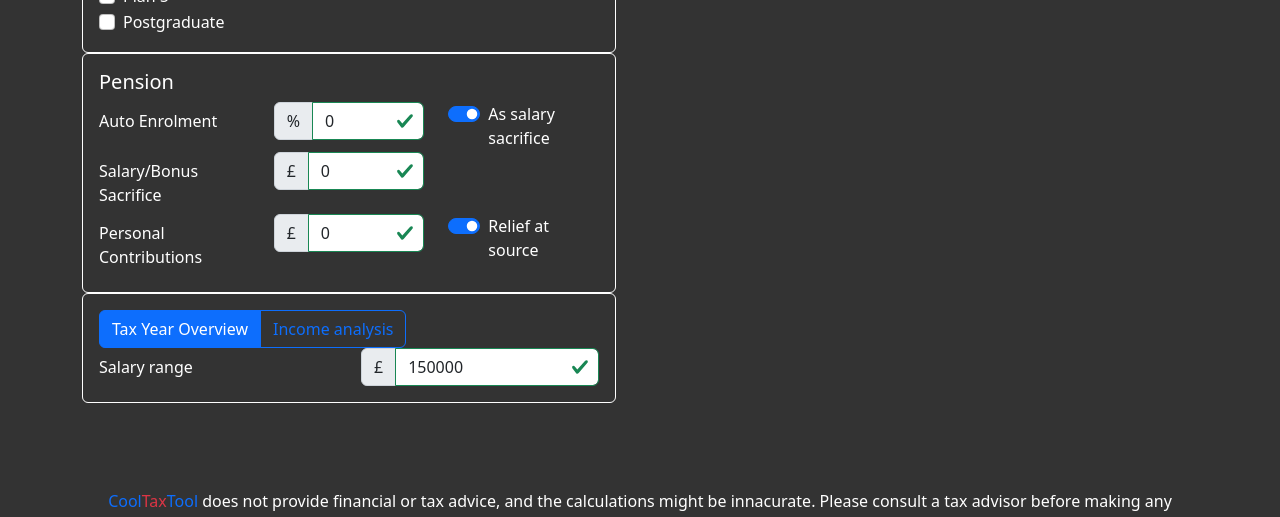
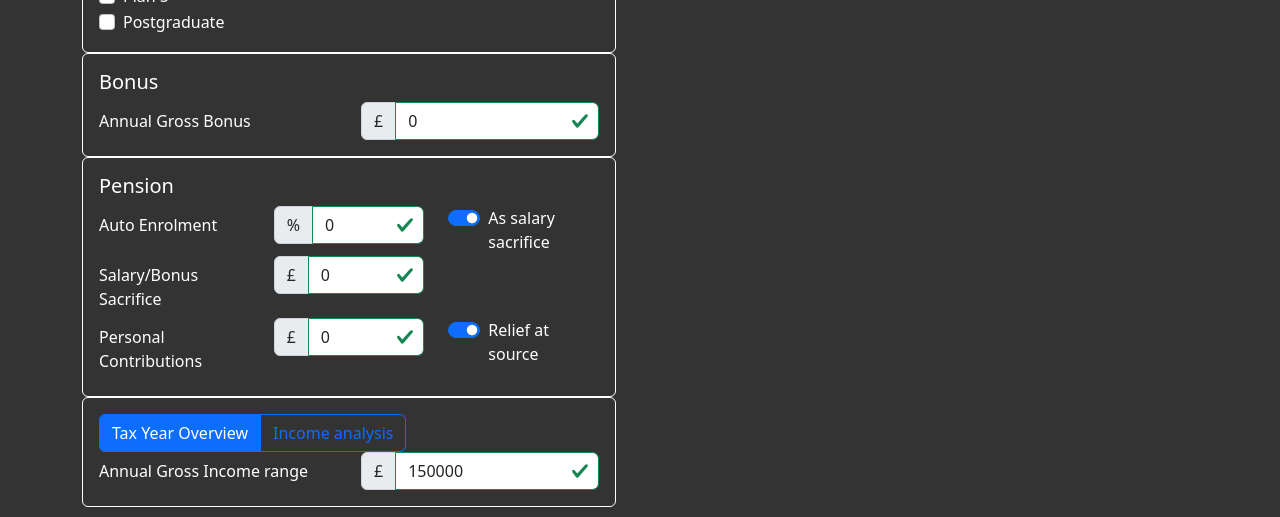
Before and after one commit to wozniakpawel/cooltaxtool, a React (Create React App) app: page / in a window 1280 px wide. Shown: the part 423-940 px from the top of the page. Built offline with nearby package versions, Linux system fonts and the light colour scheme; grey boxes are pictures that could not be loaded.

Commit message:
code refactoring, salary and bonus separate

```diff
--- a/src/components/IncomeAnalysis/TaxBreakdown.js
+++ b/src/components/IncomeAnalysis/TaxBreakdown.js
@@ -4,7 +4,7 @@ import { Table, Card } from "react-bootstrap";
 import { numberWithCommas } from "../../utils/DisplayFormat";
 
 const TaxBreakdown = (props) => {
-  const results = calculateTaxes(props.inputs.grossIncome, props.inputs);
+  const results = calculateTaxes(props.inputs);
 
   function renderSingleValue(name, value) {
     return (
@@ -36,14 +36,14 @@ const TaxBreakdown = (props) => {
     <Card>
       <Card.Body>
         <Card.Title>
-          Tax breakdown for {numberWithCommas(props.inputs.grossIncome)}
+          Tax breakdown
         </Card.Title>
 
         <Table size="sm">
           <tbody>
-            {renderSingleValue("Gross Income", results.grossIncome)}
+            {renderBreakDown("Annual Gross Income", results.annualGrossIncome)}
             {renderSingleValue("Adjusted Net Income", results.adjustedNetIncome)}
-            {renderSingleValue("Tax Allowance", results.taxAllowance)}
+            {renderBreakDown("Tax Allowance", results.taxAllowance)}
             {renderBreakDown("Employer NI", results.employerNI)}
           </tbody>
         </Table>
--- a/src/components/UserMenu.js
+++ b/src/components/UserMenu.js
@@ -21,8 +21,9 @@ const requiredPositiveNumber = yup.number("Must be a number.")
     .required("Field required.");
 
 const schema = yup.object().shape({
-    grossIncome: requiredPositiveNumber,
-    salaryRange: requiredPositiveNumber,
+    annualGrossSalary: requiredPositiveNumber,
+    annualGrossBonus: requiredPositiveNumber,
+    annualGrossSalaryRange: requiredPositiveNumber,
     pensionContributions: yup.object().shape({
         autoEnrolment: requiredPositiveNumber
             .max(30, "Must be less than or equal to 30."),
@@ -34,8 +35,9 @@ const schema = yup.object().shape({
 export const defaultInputs = {
     taxYear: '2023/24',
     studentLoan: [],
-    grossIncome: 0,
-    salaryRange: 150000,
+    annualGrossSalary: 0,
+    annualGrossBonus: 0,
+    annualGrossSalaryRange: 150000,
     residentInScotland: false,
     noNI: false,
     blind: false,
@@ -69,8 +71,9 @@ const UseEffectWrapper = ({ onUserInputsChange }) => {
 
     const parseValuesToFloats = (values) => {
         let parsedValues = { ...values };
-        parsedValues.grossIncome = parseFloat(parsedValues.grossIncome);
-        parsedValues.salaryRange = parseFloat(parsedValues.salaryRange);
+        parsedValues.annualGrossSalary = parseFloat(parsedValues.annualGrossSalary);
+        parsedValues.annualGrossBonus = parseFloat(parsedValues.annualGrossBonus);
+        parsedValues.annualGrossSalaryRange = parseFloat(parsedValues.annualGrossSalaryRange);
         parsedValues.pensionContributions.autoEnrolment = parseFloat(parsedValues.pensionContributions.autoEnrolment);
         parsedValues.pensionContributions.salarySacrifice = parseFloat(parsedValues.pensionContributions.salarySacrifice);
         parsedValues.pensionContributions.personal = parseFloat(parsedValues.pensionContributions.personal);
@@ -200,6 +203,34 @@ export function UserMenu({ onUserInputsChange }) {
 
                                     <Card>
                                         <Card.Body>
+                                            <Card.Title>Bonus</Card.Title>
+                                            <Form.Group as={Row} controlId="annualGrossBonus">
+                                                <Form.Label column>Annual Gross Bonus</Form.Label>
+                                                <Col>
+                                                    <InputGroup hasValidation>
+                                                        <InputGroup.Text>£</InputGroup.Text>
+                                                        <Form.Control
+                                                            type="number"
+                                                            inputMode="decimal"
+                                                            name="annualGrossBonus"
+                                                            value={values.annualGrossBonus}
+                                                            onChange={handleInputChange}
+                                                            isValid={!errors.annualGrossBonus}
+                                                            isInvalid={!!errors.annualGrossBonus}
+                                                            min={0}
+                                                            step={1000}
+                                                        />
+                                                        <Form.Control.Feedback type="invalid">
+                                                            {errors.annualGrossBonus}
+                                                        </Form.Control.Feedback>
+                                                    </InputGroup>
+                                                </Col>
+                                            </Form.Group>
+                                        </Card.Body>
+                                    </Card>
+
+                                    <Card>
+                                        <Card.Body>
                                             <Card.Title>Pension</Card.Title>
                                             <Form.Group as={Row} controlId="pensionContributions.autoEnrolment">
                                                 <Form.Label column sm={4}>Auto Enrolment</Form.Label>
@@ -313,24 +344,24 @@ export function UserMenu({ onUserInputsChange }) {
                                             </ButtonGroup>
 
                                             {values.incomeAnalysis &&
-                                                <Form.Group as={Row} controlId="grossIncome">
-                                                    <Form.Label column>Annual Gross Income</Form.Label>
+                                                <Form.Group as={Row} controlId="annualGrossSalary">
+                                                    <Form.Label column>Annual Gross Salary</Form.Label>
                                                     <Col>
                                                         <InputGroup hasValidation>
                                                             <InputGroup.Text>£</InputGroup.Text>
                                                             <Form.Control
                                                                 type="number"
                                                                 inputMode="decimal"
-                                                                name="grossIncome"
-                                                                value={values.grossIncome}
+                                                                name="annualGrossSalary"
+                                                                value={values.annualGrossSalary}
                                                                 onChange={handleInputChange}
-                                                                isValid={!errors.grossIncome}
-                                                                isInvalid={!!errors.grossIncome}
+                                                                isValid={!errors.annualGrossSalary}
+                                                                isInvalid={!!errors.annualGrossSalary}
                                                                 min={0}
                                                                 step={1000}
                                                             />
                                                             <Form.Control.Feedback type="invalid">
-                                                                {errors.grossIncome}
+                                                                {errors.annualGrossSalary}
                                                             </Form.Control.Feedback>
                                                         </InputGroup>
                                                     </Col>
@@ -338,24 +369,24 @@ export function UserMenu({ onUserInputsChange }) {
                                             }
 
                                             {!values.incomeAnalysis &&
-                                                <Form.Group as={Row} controlId="grossIncome">
-                                                    <Form.Label column>Salary range</Form.Label>
+                                                <Form.Group as={Row} controlId="annualGrossSalaryRange">
+                                                    <Form.Label column>Annual Gross Income range</Form.Label>
                                                     <Col>
                                                         <InputGroup hasValidation>
                                                             <InputGroup.Text>£</InputGroup.Text>
                                                             <Form.Control
                                                                 type="number"
                                                                 inputMode="decimal"
-                                                                name="salaryRange"
-                                                                value={values.salaryRange}
+                                                                name="annualGrossSalaryRange"
+                                                                value={values.annualGrossSalaryRange}
                                                                 onChange={handleInputChange}
-                                                                isValid={!errors.salaryRange}
-                                                                isInvalid={!!errors.salaryRange}
+                                                                isValid={!errors.annualGrossSalaryRange}
+                                                                isInvalid={!!errors.annualGrossSalaryRange}
                                                                 min={10000}
                                                                 step={10000}
                                                             />
                                                             <Form.Control.Feedback type="invalid">
-                                                                {errors.salaryRange}
+                                                                {errors.annualGrossSalaryRange}
                                                             </Form.Control.Feedback>
                                                         </InputGroup>
                                                     </Col>
--- a/src/utils/TaxCalc.js
+++ b/src/utils/TaxCalc.js
@@ -1,26 +1,40 @@
 import { taxYears } from './TaxYears';
 import { studentLoanOptions } from '../components/UserMenu';
 
-// Calculate allowance (considering personal allowance with taper & blind person's allowance)
-export function calculateAllowance(income, isBlind, constants) {
+// Gross Income = Salary + Bonuses + Other Income (Dividends, Rental Income, etc.)
+export function calculateAnnualGrossIncome(annualGrossSalary, annualGrossBonus) {
+    return {
+        total: annualGrossSalary + annualGrossBonus,
+        breakdown: [
+            { rate: "Annual Gross Salary", amount: annualGrossSalary },
+            { rate: "Annual Gross Bonus", amount: annualGrossBonus },
+        ]
+    }
+}
+
+// Tax Allowance = Personal Allowance (tapered) + Blind Person's Allowance
+export function calculateTaxAllowance(income, isBlind, constants) {
     const {
         basicAllowance,
         taperThreshold,
         blindPersonsAllowance,
     } = constants.taxAllowance;
 
-    let allowance = basicAllowance;
+    const blindAllowance = isBlind ? blindPersonsAllowance : 0;
+    let personalAllowance = basicAllowance;
 
     if (income > taperThreshold) {
         const reduction = Math.floor((income - taperThreshold) / 2);
-        allowance = Math.max(0, basicAllowance - reduction);
+        personalAllowance = Math.max(0, basicAllowance - reduction);
     }
 
-    if (isBlind) {
-        allowance += blindPersonsAllowance;
+    return {
+        total: personalAllowance + blindAllowance,
+        breakdown: [
+            { rate: "Personal Allowance", amount: personalAllowance },
+            { rate: "Blind Person's Allowance", amount: blindAllowance },
+        ]
     }
-
-    return allowance;
 }
 
 // Calculate income tax
@@ -160,65 +174,67 @@ export function grossManualPensionContributions(personalContribution, taxReliefA
 }
 
 // Top-level function to calculate taxes
-export function calculateTaxes(grossIncome, options) {
-    const constants = taxYears[options.taxYear];
+export function calculateTaxes(inputs) {
+    const constants = taxYears[inputs.taxYear];
+
+    const annualGrossIncome = calculateAnnualGrossIncome(inputs.annualGrossSalary, inputs.annualGrossBonus);
 
     // Apply salary sacrifice
-    let incomeAfterSalarySacrifice = Math.max(0, grossIncome - options.pensionContributions.salarySacrifice);
+    let incomeAfterSalarySacrifice = Math.max(0, annualGrossIncome.total - inputs.pensionContributions.salarySacrifice);
 
     // Calculate auto enrolment pension contributions
-    const autoEnrolmentContribution = incomeAfterSalarySacrifice * (options.pensionContributions.autoEnrolment / 100);
+    const autoEnrolmentContribution = incomeAfterSalarySacrifice * (inputs.pensionContributions.autoEnrolment / 100);
 
     // Deduct auto enrolment contributions from gross income, but only if they are salary sacrificed
-    if (options.autoEnrolmentAsSalarySacrifice)
+    if (inputs.autoEnrolmentAsSalarySacrifice)
         incomeAfterSalarySacrifice -= autoEnrolmentContribution;
 
     // Calculate personal pension contribution (with tax relief at source)
-    const grossedPersonalContribution = grossManualPensionContributions(options.pensionContributions.personal, options.taxReliefAtSource);
+    const grossedPersonalContribution = grossManualPensionContributions(inputs.pensionContributions.personal, inputs.taxReliefAtSource);
 
     // Calculate how much you will have in your pension pot at the end of the tax year
     const pensionPot = {
-        total: options.pensionContributions.salarySacrifice + autoEnrolmentContribution + grossedPersonalContribution,
+        total: inputs.pensionContributions.salarySacrifice + autoEnrolmentContribution + grossedPersonalContribution,
         breakdown: [
-            { rate: "Salary sacrifice", amount: options.pensionContributions.salarySacrifice },
+            { rate: "Salary sacrifice", amount: inputs.pensionContributions.salarySacrifice },
             { rate: "Auto enrolment", amount: autoEnrolmentContribution },
             { rate: "Gross Personal", amount: grossedPersonalContribution },
         ],
     };
 
     // Calculate adjusted net income
-    const adjustedNetIncome = Math.max(0, grossIncome - pensionPot.total);
+    const adjustedNetIncome = Math.max(0, annualGrossIncome.total - pensionPot.total);
 
     // Calculate employee national insurance contributions
-    const employeeNI = calculateNationalInsurance(incomeAfterSalarySacrifice, constants, false, options.noNI);
+    const employeeNI = calculateNationalInsurance(incomeAfterSalarySacrifice, constants, false, inputs.noNI);
 
     // Calculate employer national insurance contributions
-    const employerNI = calculateNationalInsurance(incomeAfterSalarySacrifice, constants, true, options.noNI);
+    const employerNI = calculateNationalInsurance(incomeAfterSalarySacrifice, constants, true, inputs.noNI);
 
     // Calculate student loan repayments
-    const studentLoanRepayments = calculateStudentLoanRepayments(incomeAfterSalarySacrifice, options.studentLoan, constants);
+    const studentLoanRepayments = calculateStudentLoanRepayments(incomeAfterSalarySacrifice, inputs.studentLoan, constants);
 
     // Determine the tax allowance (considering personal allowance taper and blind person's allowance)
-    const taxAllowance = calculateAllowance(adjustedNetIncome, options.blind, constants);
+    const taxAllowance = calculateTaxAllowance(adjustedNetIncome, inputs.blind, constants);
 
     // Calculate taxable income
-    const taxableIncome = Math.max(0, adjustedNetIncome - taxAllowance);
+    const taxableIncome = Math.max(0, adjustedNetIncome - taxAllowance.total);
 
     // Calculate income tax
-    const incomeTax = calculateIncomeTax(taxableIncome, constants, options.residentInScotland);
+    const incomeTax = calculateIncomeTax(taxableIncome, constants, inputs.residentInScotland);
 
     // Calculate combined taxes
     const combinedTaxes = incomeTax.total + employeeNI.total + studentLoanRepayments.total;
 
     // Calculate child benefits
-    const childBenefits = calculateChildBenefits(adjustedNetIncome, options.childBenefits, constants.childBenefitRates);
+    const childBenefits = calculateChildBenefits(adjustedNetIncome, inputs.childBenefits, constants.childBenefitRates);
 
     // Calculate how much you actually keep
     const takeHomePay = adjustedNetIncome - combinedTaxes;
     const yourMoney = pensionPot.total + takeHomePay + childBenefits.total;
 
     return {
-        grossIncome,
+        annualGrossIncome,
         adjustedNetIncome,
         taxAllowance,
         taxableIncome,
```
Also changed, not shown: src/components/IncomeAnalysis/PensionAnalysis.js (+10 -12 lines), src/components/TaxYearOverview.js (+18 -12 lines).
